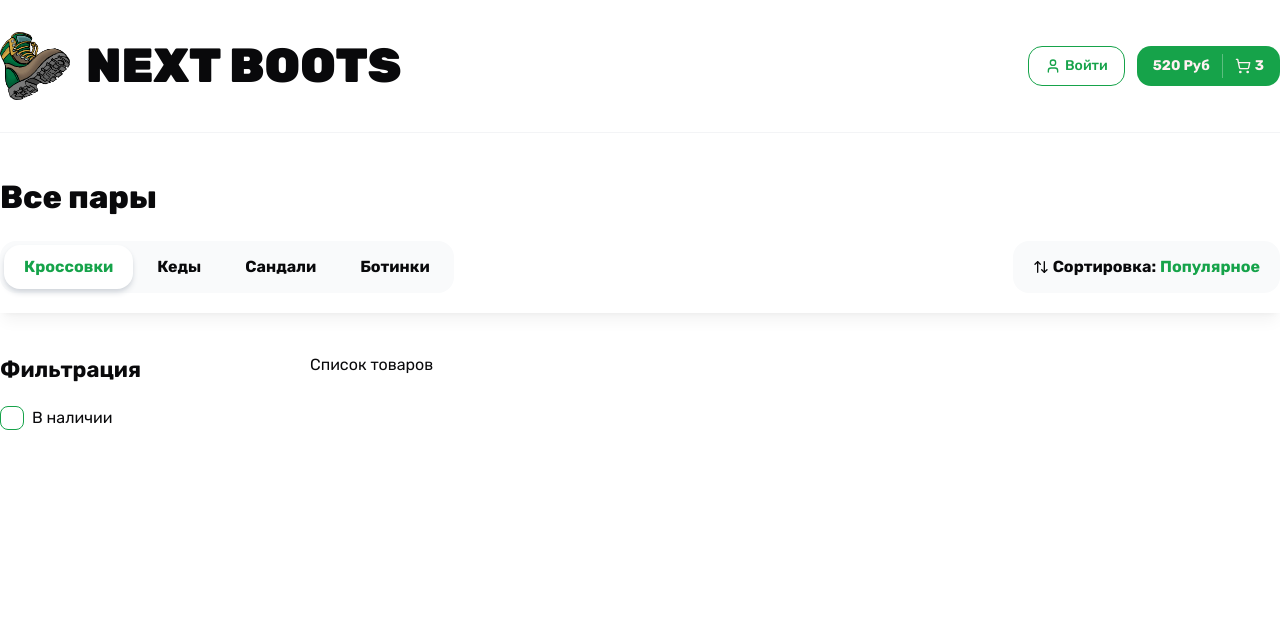
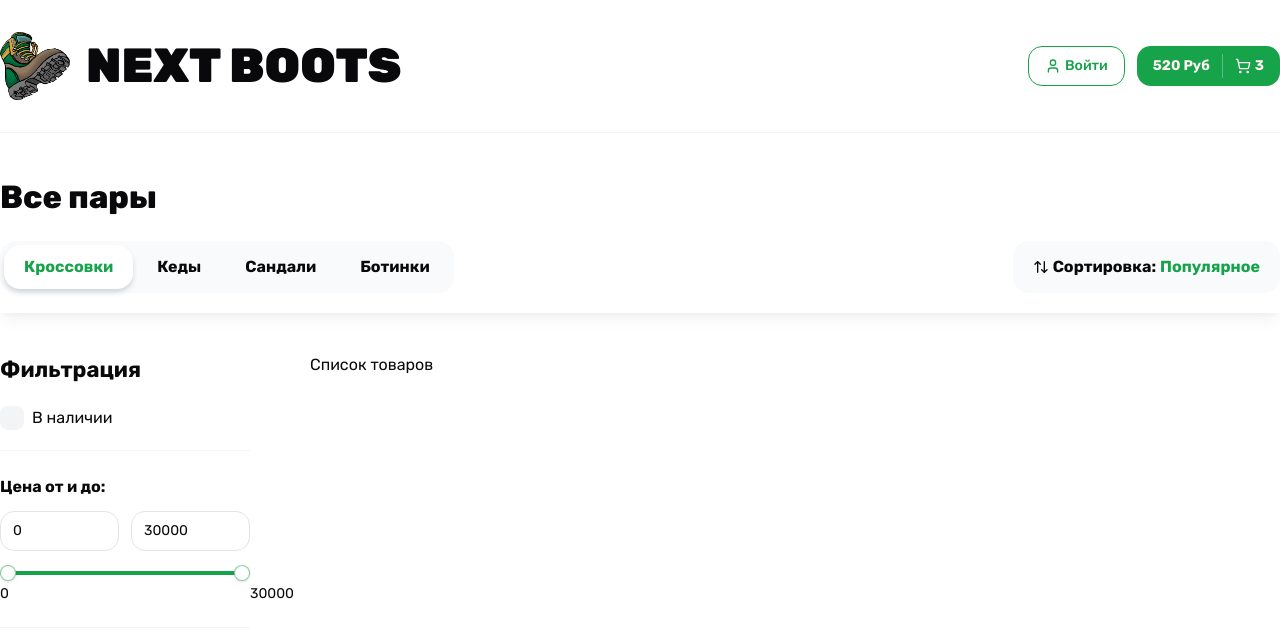
Before and after one commit to NikitaSavchuk97/next-boots, a Next.js app: page / in a window 1280 px wide. Shown: the top 636 px of the page. Built offline with nearby package versions, Linux system fonts and the light colour scheme.

Commit message:
Компонент: РэнджСлайдер

```diff
--- a/src/components/shared/filters.tsx
+++ b/src/components/shared/filters.tsx
@@ -1,6 +1,8 @@
 import { FC } from 'react';
 import { cn } from '@/lib/utils';
 import { FilterCheckbox, Title } from '@/components/shared';
+import { Input } from '@/components/ui';
+import { RangeSlider } from './range-slider';
 
 interface Props {
   className?: string;
@@ -14,6 +16,16 @@
       <div className='flex flex-col gap-4'>
         <FilterCheckbox text='В наличии' value='1' />
       </div>
+
+      <div className='mt-5 border-y border-y-neutral-100 py-6 pb-7'>
+        <p className='font-bold mb-3'>Цена от и до:</p>
+        <div className='flex gap-3 mb-5'>
+          <Input type='number' placeholder='0' min={0} max={30000} defaultValue={0} />
+          <Input type='number' placeholder='30000' min={0} max={30000} defaultValue={30000} />
+        </div>
+
+        <RangeSlider min={0} max={30000} step={100} value={[0, 30000]} />
+      </div>
     </div>
   );
 };
--- /dev/null
+++ b/src/components/shared/range-slider.tsx
@@ -0,0 +1,73 @@
+'use client';
+
+import { useState, useEffect, forwardRef, RefObject, Fragment } from 'react';
+import * as SliderPrimitive from '@radix-ui/react-slider';
+
+import { cn } from '@/lib/utils';
+
+type SliderProps = {
+  className?: string;
+  min: number;
+  max: number;
+  step: number;
+  formatLabel?: (value: number) => string;
+  value?: number[] | readonly number[];
+  onValueChange?: (values: number[]) => void;
+};
+
+const RangeSlider = forwardRef(
+  (
+    { className, min, max, step, formatLabel, value, onValueChange, ...props }: SliderProps,
+    ref,
+  ) => {
+    const initialValue = Array.isArray(value) ? value : [min, max];
+    const [localValues, setLocalValues] = useState(initialValue);
+
+    useEffect(() => {
+      // Update localValues when the external value prop changes
+      setLocalValues(Array.isArray(value) ? value : [min, max]);
+    }, [min, max, value]);
+
+    const handleValueChange = (newValues: number[]) => {
+      setLocalValues(newValues);
+      if (onValueChange) {
+        onValueChange(newValues);
+      }
+    };
+
+    return (
+      <SliderPrimitive.Root
+        ref={ref as RefObject<HTMLDivElement>}
+        min={min}
+        max={max}
+        step={step}
+        value={localValues}
+        onValueChange={handleValueChange}
+        className={cn('relative flex w-full touch-none select-none mb-6 items-center', className)}
+        {...props}
+      >
+        <SliderPrimitive.Track className='relative h-1 w-full grow overflow-hidden rounded-full bg-primary/20'>
+          <SliderPrimitive.Range className='absolute h-full bg-primary' />
+        </SliderPrimitive.Track>
+        {localValues.map((value, index) => (
+          <Fragment key={index}>
+            <div
+              className='absolute text-center'
+              style={{
+                left: `calc(${((value - min) / (max - min)) * 100}% + 0px)`,
+                top: `10px`,
+              }}
+            >
+              <span className='text-sm'>{formatLabel ? formatLabel(value) : value}</span>
+            </div>
+            <SliderPrimitive.Thumb className='block h-4 w-4 rounded-full border border-primary/50 bg-white shadow transition-colors focus-visible:outline-none focus-visible:ring-1 focus-visible:ring-ring disabled:pointer-events-none disabled:opacity-50' />
+          </Fragment>
+        ))}
+      </SliderPrimitive.Root>
+    );
+  },
+);
+
+RangeSlider.displayName = SliderPrimitive.Root.displayName;
+
+export { RangeSlider };
--- a/src/components/ui/checkbox.tsx
+++ b/src/components/ui/checkbox.tsx
@@ -1,10 +1,10 @@
-"use client"
+'use client';
 
-import * as React from "react"
-import * as CheckboxPrimitive from "@radix-ui/react-checkbox"
-import { Check } from "lucide-react"
+import * as React from 'react';
+import * as CheckboxPrimitive from '@radix-ui/react-checkbox';
+import { Check } from 'lucide-react';
 
-import { cn } from "@/lib/utils"
+import { cn } from '@/lib/utils';
 
 const Checkbox = React.forwardRef<
   React.ElementRef<typeof CheckboxPrimitive.Root>,
@@ -13,18 +13,16 @@
   <CheckboxPrimitive.Root
     ref={ref}
     className={cn(
-      "peer h-4 w-4 shrink-0 rounded-sm border border-primary ring-offset-background focus-visible:outline-none focus-visible:ring-2 focus-visible:ring-ring focus-visible:ring-offset-2 disabled:cursor-not-allowed disabled:opacity-50 data-[state=checked]:bg-primary data-[state=checked]:text-primary-foreground",
-      className
+      'peer h-4 w-4 shrink-0 bg-gray-100 ring-offset-background focus-visible:outline-none focus-visible:ring-2 focus-visible:ring-ring focus-visible:ring-offset-2 disabled:cursor-not-allowed disabled:opacity-50 data-[state=checked]:bg-primary data-[state=checked]:text-primary-foreground',
+      className,
     )}
     {...props}
   >
-    <CheckboxPrimitive.Indicator
-      className={cn("flex items-center justify-center text-current")}
-    >
-      <Check className="h-4 w-4" />
+    <CheckboxPrimitive.Indicator className={cn('flex items-center justify-center text-current')}>
+      <Check className='h-4 w-4' />
     </CheckboxPrimitive.Indicator>
   </CheckboxPrimitive.Root>
-))
-Checkbox.displayName = CheckboxPrimitive.Root.displayName
+));
+Checkbox.displayName = CheckboxPrimitive.Root.displayName;
 
-export { Checkbox }
+export { Checkbox };
```
